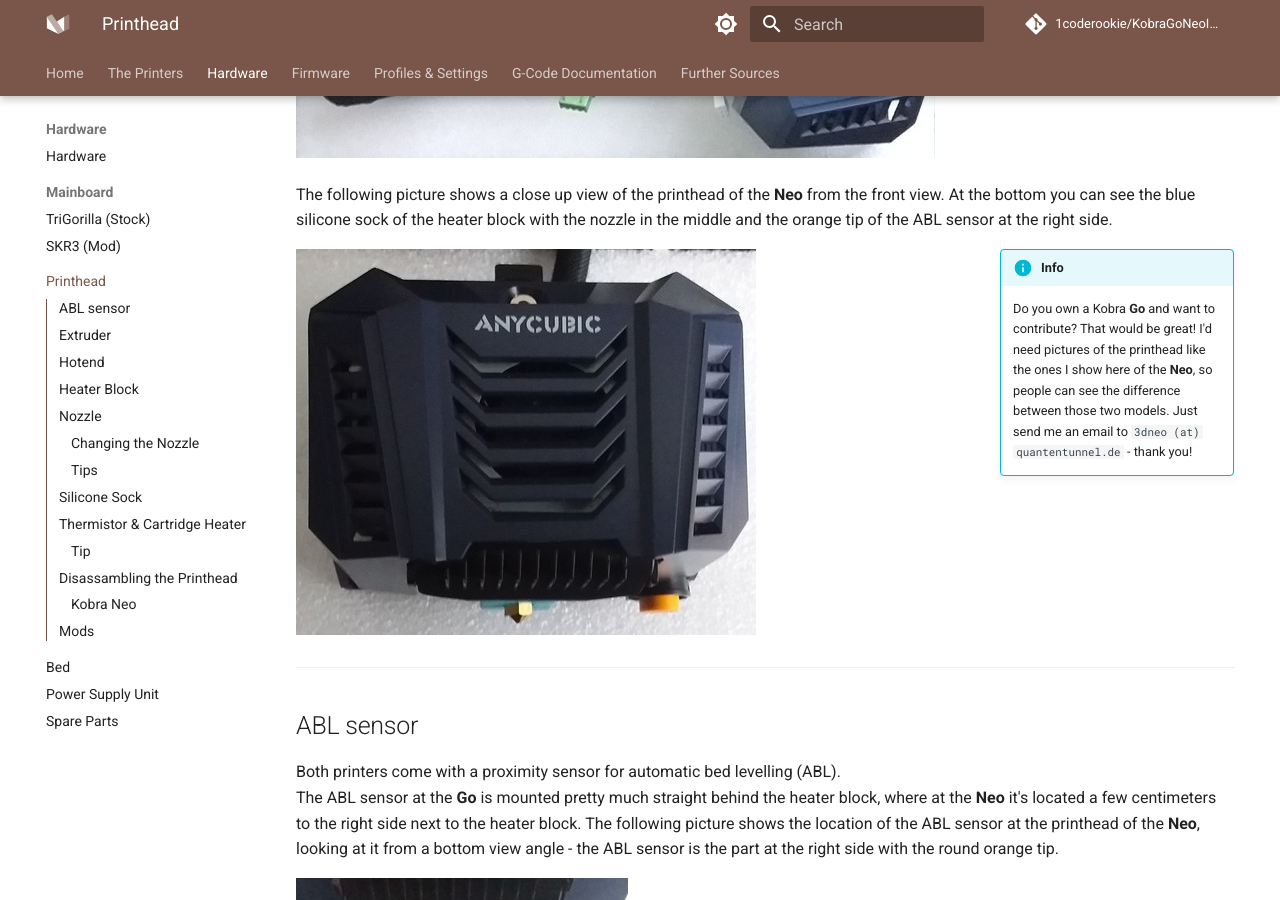
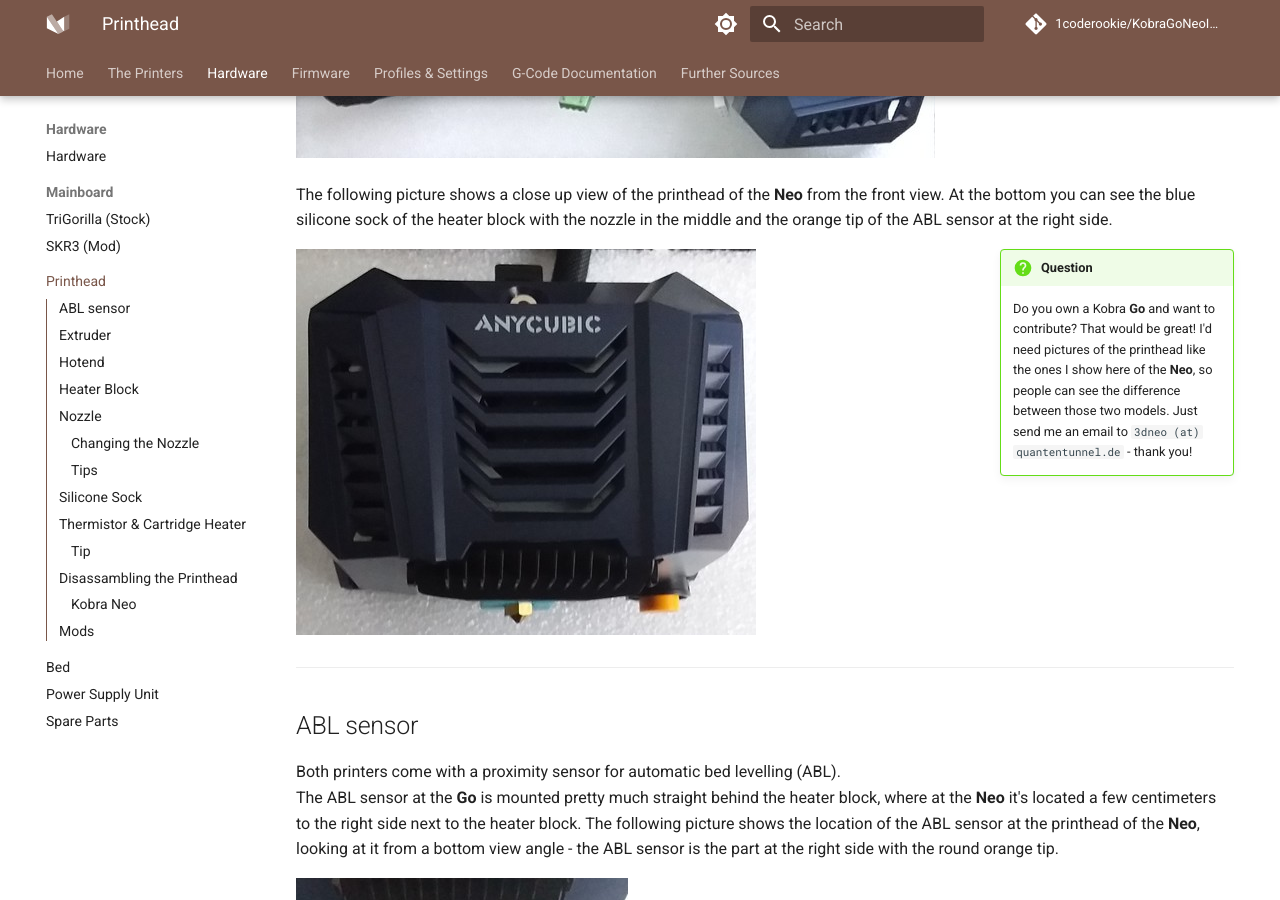
Before and after one commit to 1coderookie/KobraGoNeoInsights, an MkDocs documentation site: the page built from docs/hardware/printhead.md, in a window 1280 px wide and 900 px high, scrolled down 525 px. Built offline with MkDocs 1.6.1 and Material for MkDocs 9.7.7, drawn with Linux system fonts in a browser that asks for light colours; comment, search, counter and statistics services are not loaded.

Commit message:
Update printhead.md

```diff
--- a/docs/hardware/printhead.md
+++ b/docs/hardware/printhead.md
@@ -8,7 +8,7 @@
 
 The following picture shows a close up view of the printhead of the **Neo** from the front view. At the bottom you can see the blue silicone sock of the heater block with the nozzle in the middle and the orange tip of the ABL sensor at the right side.
 
-!!! info inline end
+!!! question inline end
     Do you own a Kobra **Go** and want to contribute? That would be great! I'd need pictures of the printhead like the ones I show here of the **Neo**, so people can see the difference between those two models. Just send me an email to `3dneo (at) quantentunnel.de` - thank you!
 
 ![Neo printhead front view](../assets/images/head_neo-front_web.jpg)
```
